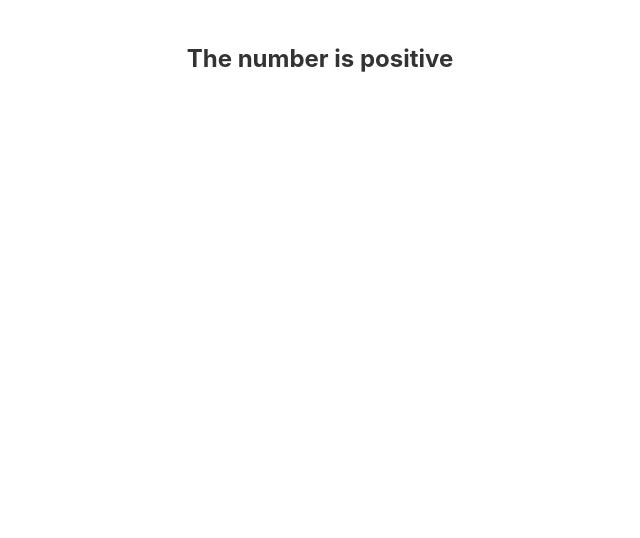
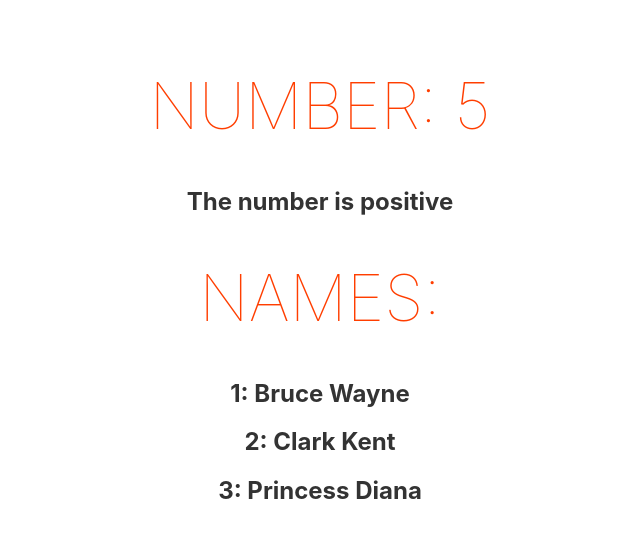
Before and after one commit to jim-lougheed/svelte-tutorial, a Svelte app: page / in a window 1280 px wide. Shown: the top 538 px of the page, without its empty margins (320-960 px from the left). Built offline with nearby package versions, Linux system fonts and the light colour scheme.

Commit message:
Complete 10: List Rendering

```diff
--- a/src/App.svelte
+++ b/src/App.svelte
@@ -11,6 +11,8 @@
 
 	// VIDS 9-
 	const num = 5;
+	const names = ["Bruce", "Clark", "Diana"];
+	const fullNames = [{firstName: "Bruce", lastName: "Wayne"}, {firstName: "Clark", lastName: "Kent"}, {firstName: "Princess", lastName: "Diana"}];
 </script>
 
 <main>
@@ -28,6 +30,7 @@
 	<button {disabled}>Bind</button> -->
 
 	<!-- VIDS 9- -->
+	<h1>Number: {num}</h1>
 	{#if num === 0}
 	<h2>The number is 0</h2>
 	{:else if num < 0}
@@ -37,6 +40,14 @@
 	{:else}
 	<h2>The number is not a number</h2>
 	{/if}
+
+	<h1>Names:</h1>
+	<!-- {#each names as name, index}
+	<h2>{index + 1}: {name}</h2>
+	{/each} -->
+	{#each fullNames as name, index}
+	<h2>{index + 1}: {name.firstName} {name.lastName}</h2>
+	{/each}
 </main>
 
 <style>
```
